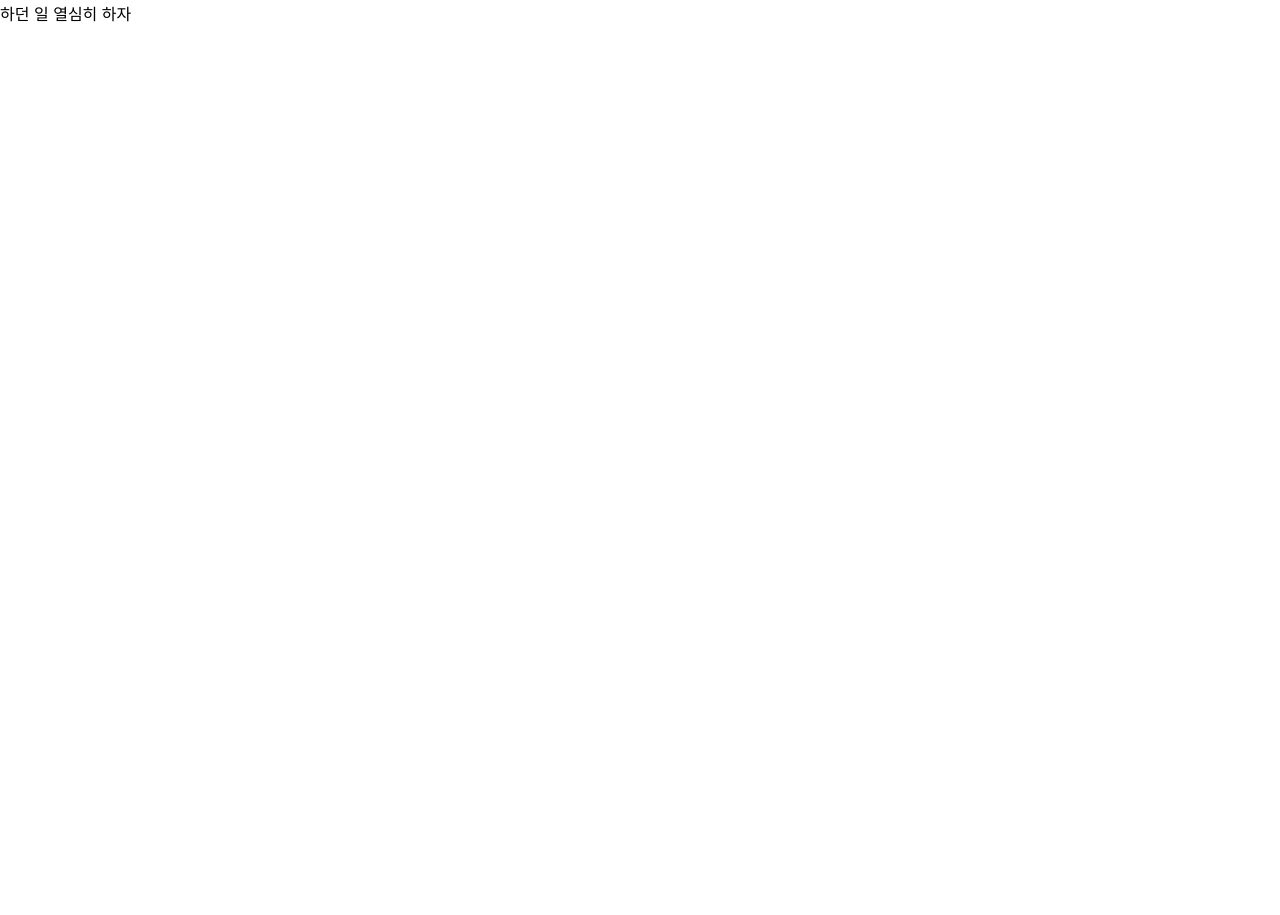
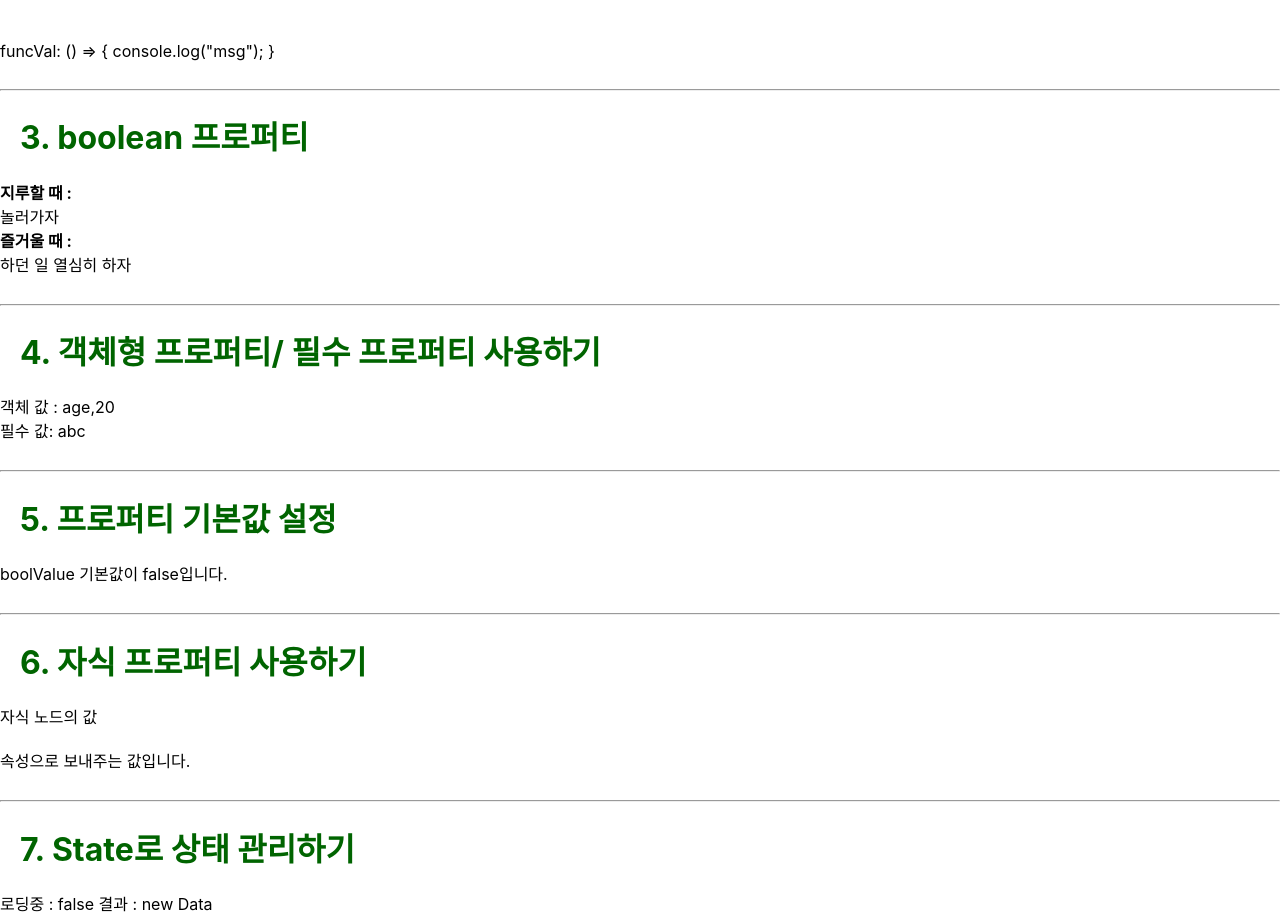
Before and after one commit to newkayak12/React_Start, a React (Create React App) app: page / in a window 1280 px wide. Shown: the part 436-1351 px from the top of the page. Before the commit the page ends 800 px from the top, so only its background shows below. Built offline with nearby package versions, Linux system fonts and the light colour scheme.

Commit message:
property, state

```diff
--- a/src/03TodoPlan/BooleanComponent.jsx
+++ b/src/03Components/BooleanComponent.jsx
@@ -3,7 +3,7 @@ import React, { Component } from 'react';
 class BooleanComponent extends Component {
   render() {
     // 불리언 타입을 조건문에 적용한 예제
-    const message = this.props.board ? '놀러가자' : '하던 일 열심히 하자';
+    const message = this.props.bored ? '놀러가자' : '하던 일 열심히 하자';
     return <div className="message-container">{message}</div>;
   }
 }
--- /dev/null
+++ b/src/03Components/CHildProperty.jsx
@@ -0,0 +1,12 @@
+import React, { Component } from 'react';
+import PropTypes from 'prop-types';
+class CHildProperty extends Component {
+  render() {
+    return <div>{this.props.children}</div>;
+  }
+}
+
+CHildProperty.propTypes = {
+  children: PropTypes.node,
+};
+export default CHildProperty;
--- a/src/03TodoPlan/ChildComponent.jsx
+++ b/src/03Components/ChildComponent.jsx
@@ -8,7 +8,7 @@ class ChildComponent extends Component {
       <div>
         <br />
         <br />
-        <span>boolVal: {boolValue}</span>
+        <span>boolVal: {String(boolValue)}</span>
         <br />
         <span>numberVal: {numValue}</span>
         <br />
--- /dev/null
+++ b/src/03Components/ChildComponent2.jsx
@@ -0,0 +1,25 @@
+import React, { Component } from 'react';
+import PropTypes from 'prop-types';
+class ChildComponent2 extends Component {
+  render() {
+    const { objValue, rqStringValue } = this.props;
+    return (
+      <div>
+        <div> 객체 값 : {String(Object.entries(objValue))}</div>
+        <div>필수 값: {rqStringValue} </div>
+      </div>
+    );
+  }
+}
+
+ChildComponent2.propTypes = {
+  objValue: PropTypes.shape({
+    name: PropTypes.string,
+    age: PropTypes.number,
+    //객체 프로퍼티
+  }),
+
+  rqStringValue: PropTypes.string.isRequired,
+};
+
+export default ChildComponent2;
--- /dev/null
+++ b/src/03Components/DefaultPropsComponent.jsx
@@ -0,0 +1,33 @@
+import React, { Component } from 'react';
+import PropTypes from 'prop-types';
+class DefaultPropsComponent extends Component {
+  render() {
+    let message1 = '';
+    if (this.props.boolValue === false) {
+      message1 = 'boolValue 기본값이 false입니다.';
+    }
+    let message2 = '';
+
+    if (this.props.boolValueWithoutDefault === false) {
+      message2 = 'boolValueWithoutDefault 기본값이 false입니다.';
+    }
+
+    return (
+      <div className="messsage-container">
+        {message1}
+        {message2}
+      </div>
+    );
+  }
+}
+
+DefaultPropsComponent.propTypes = {
+  boolValue: PropTypes.bool,
+  boolValueWithoutDefault: PropTypes.bool,
+};
+
+DefaultPropsComponent.defaultProps = {
+  boolValue: false,
+};
+
+export default DefaultPropsComponent;
--- /dev/null
+++ b/src/03Components/StateExample.jsx
@@ -0,0 +1,38 @@
+import React, { Component } from 'react';
+
+class StateExample extends Component {
+  constructor(props) {
+    super(props);
+    // state를 정의한다?
+    this.state = {
+      loading: true,
+      formData: 'no Data',
+    };
+
+    this.handleData = this.handleData.bind(this);
+    setTimeout(this.handleData, 4000);
+  }
+  handleData() {
+    const data = 'new Data';
+    const { formData } = this.state;
+
+    this.setState({
+      loading: false,
+      formData: data,
+    });
+    //this.state.loading은 true?
+    console.log('loading : ', this.state.loading);
+  }
+
+  render() {
+    return (
+      <div>
+        {/* state데이터 == this.state로 접근 가능 */}
+        <span>로딩중 : {String(this.state.loading)}</span>
+        <span> 결과 : {this.state.formData}</span>
+      </div>
+    );
+  }
+}
+
+export default StateExample;
--- a/src/App.jsx
+++ b/src/App.jsx
@@ -1,14 +1,22 @@
 import React, { Component } from 'react';
-import PropsComponent from './03TodoPlan/PropsComponent';
-import ChildComponent from './03TodoPlan/ChildComponent';
-import BooleanComponent from './03TodoPlan/BooleanComponent';
+import './App.css';
+import PropsComponent from './03Components/PropsComponent';
+import ChildComponent from './03Components/ChildComponent';
+import BooleanComponent from './03Components/BooleanComponent';
+import ChildComponent2 from './03Components/ChildComponent2';
+import DefaultPropsComponent from './03Components/DefaultPropsComponent';
+import ChildProperty from './03Components/CHildProperty';
+import StateExample from './03Components/StateExample';
+
 class App extends Component {
   render() {
     return (
       <div>
+        <h1 className="numbering">1.TodaysPlan 컴포넌트 만들기</h1>
         <PropsComponent name="React" />
         <br></br>
         <hr></hr>
+        <h1 className="numbering">2. 프로퍼티 기초</h1>
         <ChildComponent
           boolValue={true}
           numValue={1}
@@ -21,6 +29,7 @@ class App extends Component {
         />
         <br></br>
         <hr></hr>
+        <h1 className="numbering">3. boolean 프로퍼티</h1>
         <div>
           <b>지루할 때 :</b>
           <BooleanComponent bored />
@@ -29,9 +38,41 @@ class App extends Component {
           <b>즐거울 때 :</b>
           <BooleanComponent />
         </div>
+        <br></br>
+        <hr></hr>
+        <h1 className="numbering">4. 객체형 프로퍼티/ 필수 프로퍼티 사용하기</h1>
+        <ChildComponent2 objValue={{ age: 20 }} rqStringValue="abc" />
+        <br></br>
+        <hr></hr>
+        <h1 className="numbering">5. 프로퍼티 기본값 설정 </h1>
+        <DefaultPropsComponent />
+        <br></br>
+        <hr></hr>
+        <h1 className="numbering">6. 자식 프로퍼티 사용하기 </h1>
+        <ChildProperty>
+          <div style={{ marginTop: 20 }}>
+            <span>자식 노드의 값</span>
+          </div>
+        </ChildProperty>
+        {/* 혹은 */}
+        <ChildProperty
+          children={
+            <div style={{ marginTop: 20 }}>
+              <span> 속성으로 보내주는 값입니다.</span>
+            </div>
+          }
+        />
+        <br></br>
+        <hr></hr>
+        <h1 className="numbering">7. State로 상태 관리하기 </h1>
+        <StateExample />
       </div>
     );
   }
 }
-
+/*
+  생성자에서 반드시 초기화해야한다.
+  state값을 변경할 때에는 setState()함수를 사용해야한다.
+  setState()함수는 비동기로 처리되며, setState()코드 이후로 연결된 함수들의 실행이 완료된 시점에 화면 동기화 과정을 거친다.
+*/
 export default App;
```
Also changed, not shown: src/02JavaScript/operator.js (added, +22 -0 lines), src/03Components/JSXSample.jsx (renamed from src/03TodoPlan/JSXSample.jsx), src/03Components/PropsComponent.jsx (renamed from src/03TodoPlan/PropsComponent.jsx), src/03Components/TodaysPlan.jsx (renamed from src/03TodoPlan/TodaysPlan.jsx).
